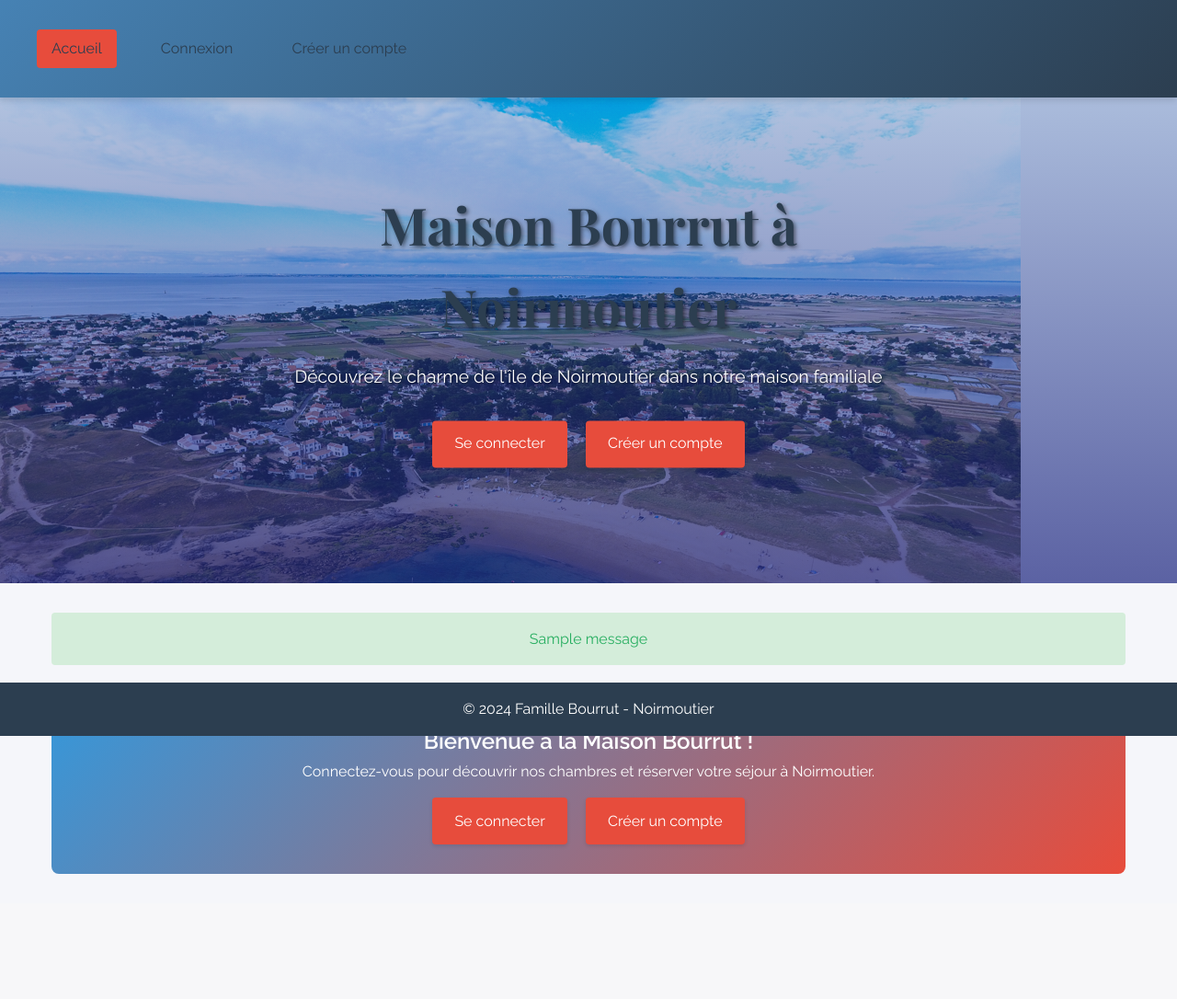
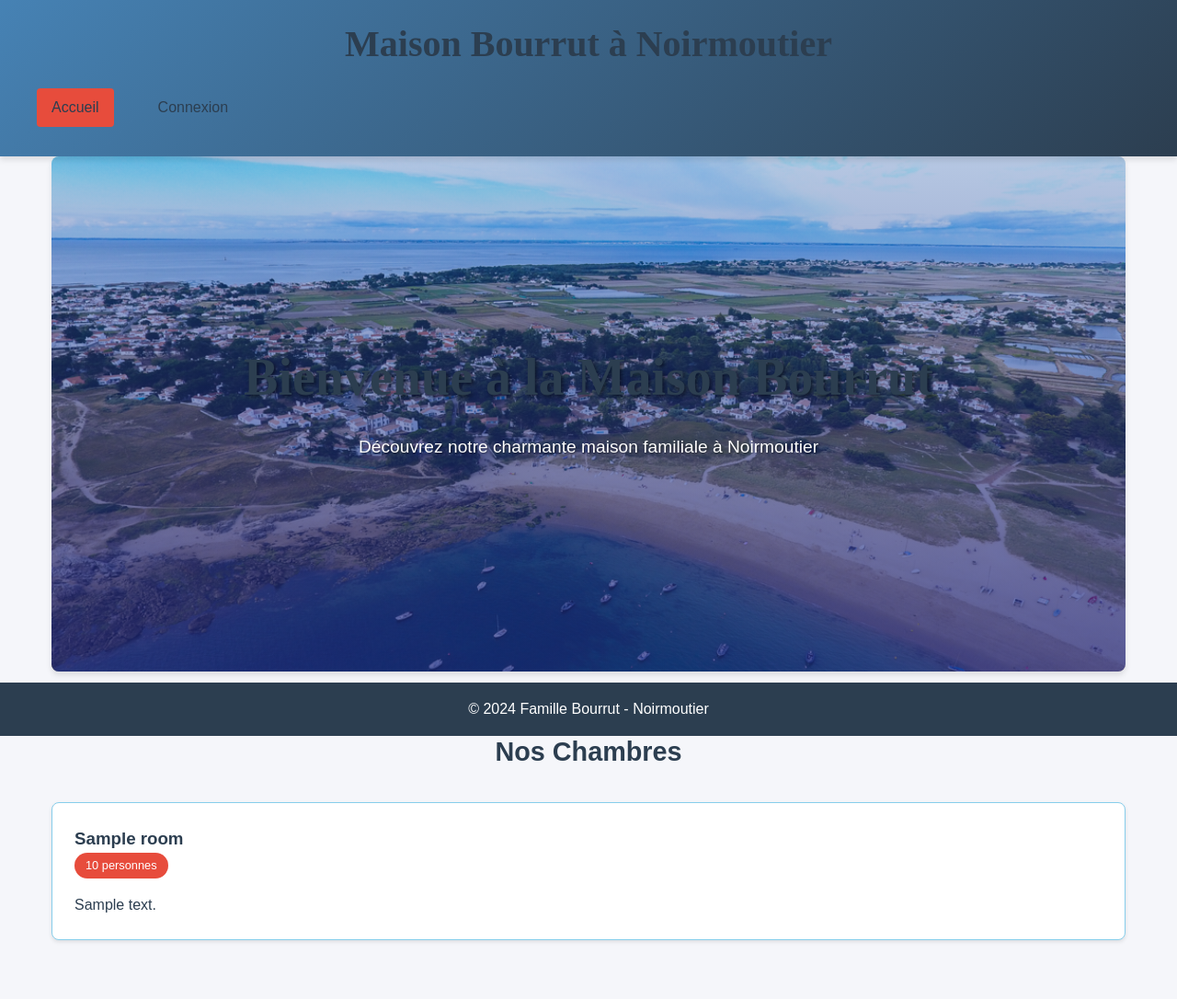
Before and after one commit to sebb34/Noirmoutier, a Flask app: page / in a window 1280 px wide. Shown: the whole page at 92% size. Before the commit the page ends 950 px from the top, so only its background shows below. Run offline with Flask 3, Linux system fonts and the light colour scheme; tables that the repository leaves empty hold one stand-in row (values such as "Sample post"); one stand-in notice (Sample message) is shown.

Commit message:
Update homepage to match login page design

```diff
--- a/static/style.css
+++ b/static/style.css
@@ -55,32 +55,29 @@
     padding: 0 1rem;
 }
 
-.hero {
+.hero-section {
     position: relative;
-    width: 100%;
     height: 60vh;
+    min-height: 400px;
     overflow: hidden;
-    margin-bottom: 2rem;
+    margin: -2rem auto 2rem;
     border-radius: 8px;
     box-shadow: 0 4px 6px rgba(0, 0, 0, 0.1);
 }
 
-.hero img {
+.hero-image {
     width: 100%;
     height: 100%;
     object-fit: cover;
-    object-position: center;
-}
-
-.hero::before {
-    content: '';
+}
+
+.hero-overlay {
     position: absolute;
     top: 0;
     left: 0;
     right: 0;
     bottom: 0;
-    background: linear-gradient(rgba(0, 0, 0, 0.3), rgba(0, 0, 0, 0.5));
-    z-index: 1;
+    background: linear-gradient(rgba(13, 71, 161, 0.3), rgba(26, 35, 126, 0.7));
 }
 
 .hero-content {
@@ -90,23 +87,39 @@
     transform: translate(-50%, -50%);
     text-align: center;
     color: white;
-    z-index: 2;
-    width: 80%;
+    z-index: 3;
+    width: 90%;
     max-width: 800px;
-    padding: 2rem;
-}
-
-.hero h2 {
+}
+
+.hero-content h1 {
     font-size: 2.5rem;
     margin-bottom: 1rem;
-    text-shadow: 2px 2px 4px rgba(0, 0, 0, 0.5);
-}
-
-.hero p {
+    text-shadow: 2px 2px 4px rgba(0, 0, 0, 0.3);
+}
+
+.hero-content p {
     font-size: 1.2rem;
     margin-bottom: 2rem;
-    text-shadow: 1px 1px 2px rgba(0, 0, 0, 0.5);
-    line-height: 1.6;
+    text-shadow: 1px 1px 2px rgba(0, 0, 0, 0.3);
+}
+
+.room-grid {
+    display: grid;
+    grid-template-columns: repeat(auto-fit, minmax(300px, 1fr));
+    gap: 2rem;
+    margin-top: 2rem;
+}
+
+section h2 {
+    color: var(--primary-color);
+    font-size: 1.8rem;
+    margin-bottom: 1.5rem;
+    text-align: center;
+}
+
+.rooms {
+    margin: 4rem 0;
 }
 
 .cta {
--- a/templates/home.html
+++ b/templates/home.html
@@ -5,7 +5,7 @@
     <meta name="viewport" content="width=device-width, initial-scale=1.0">
     <title>Accueil - Maison Bourrut</title>
     <link rel="stylesheet" href="{{ url_for('static', filename='style.css') }}">
-    <link href="https://fonts.googleapis.com/css2?family=Playfair+Display:wght@400;700&family=Raleway:wght@300;400;600&display=swap" rel="stylesheet">
+    <link rel="stylesheet" href="https://cdnjs.cloudflare.com/ajax/libs/font-awesome/6.0.0/css/all.min.css">
     <style>
         :root {
             --primary-color: #2c3e50;
@@ -298,117 +298,60 @@
 </head>
 <body>
     <header>
+        <h1>Maison Bourrut à Noirmoutier</h1>
         <nav>
             <a href="{{ url_for('home') }}" class="active">Accueil</a>
             {% if current_user.is_authenticated %}
-                <a href="{{ url_for('make_reservation') }}">Réserver</a>
-                <a href="{{ url_for('calendar') }}">Calendrier</a>
-                <a href="{{ url_for('my_reservations') }}">Mes Réservations</a>
-                {% if current_user.is_admin %}
-                    <a href="{{ url_for('manage_rooms') }}">Gérer les chambres</a>
-                    <a href="{{ url_for('manage_users') }}">Gérer les utilisateurs</a>
-                {% endif %}
-                <a href="{{ url_for('profile') }}">Mon Profil</a>
+                <a href="{{ url_for('reservations') }}">Mes réservations</a>
                 <a href="{{ url_for('logout') }}">Déconnexion</a>
             {% else %}
                 <a href="{{ url_for('login') }}">Connexion</a>
-                <a href="{{ url_for('register') }}">Créer un compte</a>
             {% endif %}
         </nav>
     </header>
 
+    <main>
         <div class="hero-section">
             <img src="{{ url_for('static', filename='images/noirmoutier-aerial.png') }}" alt="Vue aérienne de Noirmoutier" class="hero-image">
             <div class="hero-overlay"></div>
             <div class="hero-content">
-            <h1>Maison Bourrut à Noirmoutier</h1>
-            <p>Découvrez le charme de l'île de Noirmoutier dans notre maison familiale</p>
-            {% if not current_user.is_authenticated %}
-                <div>
-                    <a href="{{ url_for('login') }}" class="button">Se connecter</a>
-                    <a href="{{ url_for('register') }}" class="button" style="margin-left: 1rem;">Créer un compte</a>
-                </div>
-            {% else %}
-                <a href="{{ url_for('make_reservation') }}" class="button">Réserver maintenant</a>
-            {% endif %}
+                <h1>Bienvenue à la Maison Bourrut</h1>
+                <p>Découvrez notre charmante maison familiale à Noirmoutier</p>
             </div>
         </div>
 
-    <main>
-        {% with messages = get_flashed_messages(with_categories=true) %}
-            {% if messages %}
-                {% for category, message in messages %}
-                    <div class="alert {{ category }}">{{ message }}</div>
-                {% endfor %}
-            {% endif %}
-        {% endwith %}
-
         {% if current_user.is_authenticated %}
-            {% if next_reservations %}
-            <div class="upcoming-reservations">
-                <h2>Prochaines réservations</h2>
+            <section class="upcoming-reservations">
+                <h2>Vos prochaines réservations</h2>
                 <div class="reservation-preview">
                     {% for reservation in next_reservations %}
-                    <a href="{{ url_for('edit_reservation', reservation_id=reservation.id) }}" class="reservation-preview-card">
+                        <a href="{{ url_for('edit_reservation', id=reservation.id) }}" class="reservation-preview-card">
                             <h3>{{ reservation.room.name }}</h3>
-                        <p class="reservation-date">Du {{ reservation.start_date.strftime('%d/%m/%Y') }}</p>
-                        <p class="reservation-date">Au {{ reservation.end_date.strftime('%d/%m/%Y') }}</p>
-                        <p>{{ reservation.number_of_guests }} personne{% if reservation.number_of_guests > 1 %}s{% endif %}</p>
-                        {% if current_user.is_admin %}
-                        <p>Réservé par : {{ reservation.user.name }}</p>
-                        {% endif %}
+                            <p class="reservation-date">{{ reservation.start_date.strftime('%d/%m/%Y') }} - {{ reservation.end_date.strftime('%d/%m/%Y') }}</p>
+                            <p>{{ reservation.number_of_people }} personnes</p>
+                            <div class="reservation-status {{ reservation.status }}">{{ reservation.status }}</div>
                         </a>
+                    {% else %}
+                        <p>Aucune réservation à venir</p>
                     {% endfor %}
                 </div>
-            </div>
+            </section>
         {% endif %}
 
-            <div class="rooms-grid">
+        <section class="rooms">
+            <h2>Nos Chambres</h2>
+            <div class="room-grid">
                 {% for room in rooms %}
-                    <a href="{{ url_for('make_reservation', room_id=room.id) }}" class="room-card">
-                        {% if room.image %}
-                            <img src="{{ url_for('static', filename=room.image) }}" alt="{{ room.name }}" class="room-image">
-                        {% endif %}
+                    <a href="{{ url_for('create_reservation', room_id=room.id) }}" class="room-card">
                         <div class="room-content">
-                            <h2 class="room-title">{{ room.name }}</h2>
-                            <span class="capacity-badge">
-                                {{ room.capacity }} personne{% if room.capacity > 1 %}s{% endif %}
-                            </span>
-                            {% if room.description %}
-                                <p class="room-description">{{ room.description }}</p>
-                            {% endif %}
-
-                            <div class="reservation-list">
-                                <h3>Réservations</h3>
-                                {% if room_reservations[room.id] %}
-                                    {% for reservation in room_reservations[room.id] %}
-                                        <div class="reservation-item {{ 'en-cours' if now.date() >= reservation.start_date and now.date() <= reservation.end_date else 'à-venir' }}">
-                                            <span>
-                                                {{ reservation.start_date.strftime('%d/%m/%Y') }} - {{ reservation.end_date.strftime('%d/%m/%Y') }}
-                                            </span>
-                                            {% if current_user.is_admin %}
-                                                <span class="user-info">{{ reservation.user.name }}</span>
-                                            {% endif %}
-                                        </div>
-                                    {% endfor %}
-                                {% else %}
-                                    <p>Aucune réservation à venir</p>
-                                {% endif %}
-                            </div>
+                            <h3>{{ room.name }}</h3>
+                            <span class="capacity-badge">{{ room.capacity }} personnes</span>
+                            <p>{{ room.description }}</p>
                         </div>
                     </a>
                 {% endfor %}
             </div>
-        {% else %}
-            <div class="cta">
-                <h2>Bienvenue à la Maison Bourrut !</h2>
-                <p>Connectez-vous pour découvrir nos chambres et réserver votre séjour à Noirmoutier.</p>
-                <div style="margin-top: 1rem;">
-                    <a href="{{ url_for('login') }}" class="button">Se connecter</a>
-                    <a href="{{ url_for('register') }}" class="button" style="margin-left: 1rem;">Créer un compte</a>
-                </div>
-            </div>
-        {% endif %}
+        </section>
     </main>
 
     <footer>
```
Lines whose indentation alone changed are shown as unchanged.
